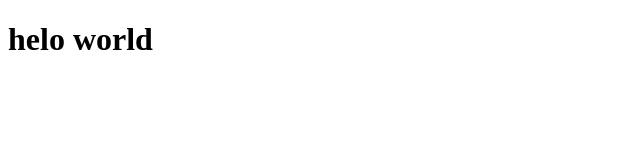
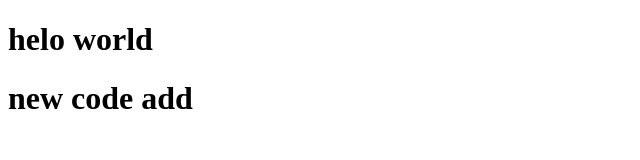
Before and after one commit to sayan959/test, a plain HTML site: page index.html in a window 1280 px wide. Shown: the whole page, without its empty margins (0-640 px from the left). Drawn offline with Linux system fonts and the light colour scheme.

Commit message:
new code add

```diff
--- a/index.html
+++ b/index.html
@@ -7,5 +7,7 @@
 </head>
 <body>
     <h1>helo world</h1>
+
+    <h1>new code add </h1>
 </body>
 </html>
```
